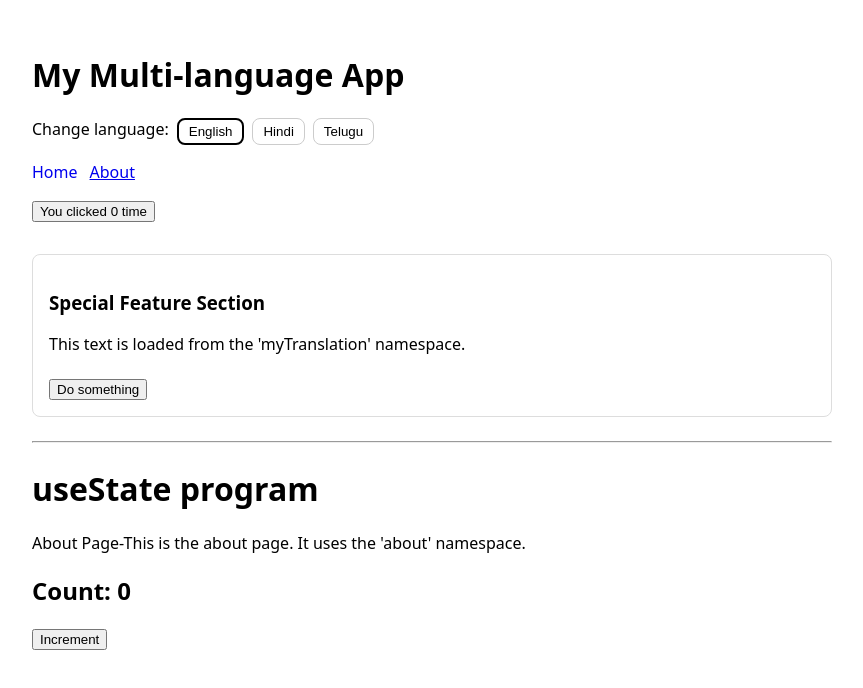
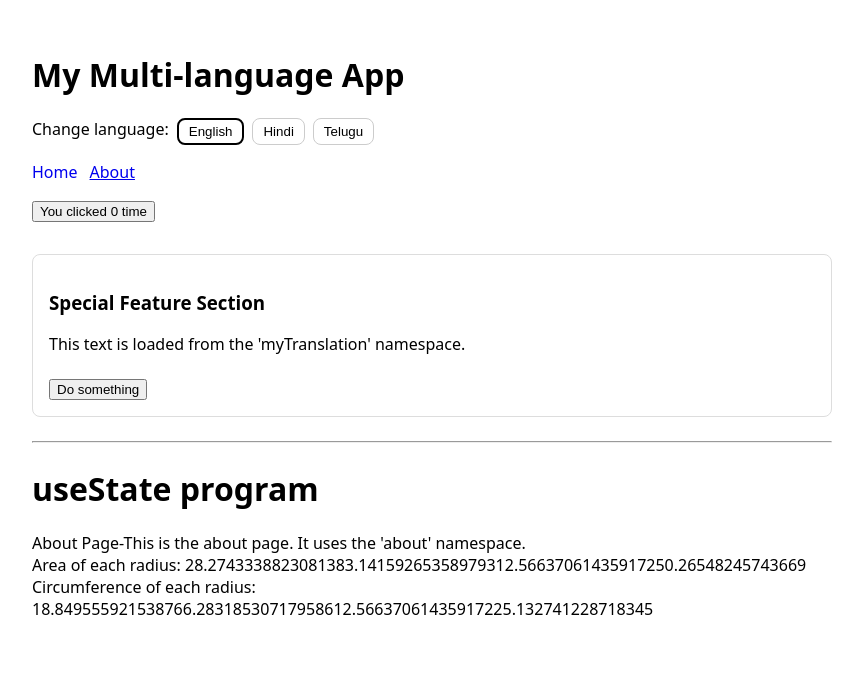
Before and after one commit to UdayKumarBurgula/my-react-prepare, a React (Create React App) app: page /about in a window 1280 px wide. Shown: the top 688 px of the page, without its empty margins (0-863 px from the left). Built offline with nearby package versions, Linux system fonts and the light colour scheme.

Commit message:
map filter reduce

```diff
--- a/src/pages/AboutPage.js
+++ b/src/pages/AboutPage.js
@@ -7,25 +7,41 @@ import { Formik, Form, Field, ErrorMessage } from 'formik';
 import * as Yup from 'yup';
 import { io } from "socket.io-client";
 
-const Counter = () => {
-    const [count, setCount] = useState(0);
+const radius = [3, 1, 2, 4];
 
-    return (<div>
-        <h2>Count: {count}</h2>
-        <button onClick={() => setCount(count+1) }>Increment</button>
-        </div>)
-}
+// Logic for Area of Circle: πr²
+const area = function (r) {
+    return Math.PI * r * r;
+};
+
+// Logic for Circumference of Circle: 2πr
+const circumference = function (r) {
+    return 2 * Math.PI * r;
+};
 
 function AboutPage() {
   // ✅ Use about namespace + fallback to "common"
     const { t } = useTranslation(["about", "common"]);
 
+// Higher Order Function: accepts an array + logic function
+const calculate = function (radiusArray, logic) {
+    const output = [];
+    for (let i = 0; i < radiusArray.length; i++) {
+        output.push(logic(radiusArray[i]));
+    }
+    return output;
+};
 
   return (
       <div>
           <h1>useState program</h1>
           {t('title') + "-" + t('content')}
-          <Counter></Counter>
+          <br /><span>Area of each radius: </span>
+          {
+            calculate(radius, area)
+          }
+          <br /><span>Circumference of each radius: </span>
+          {calculate(radius, circumference)}
       </div>
   );
 }
```
Also changed, not shown: 1 other file (tests, documents, lock files or other folders).
